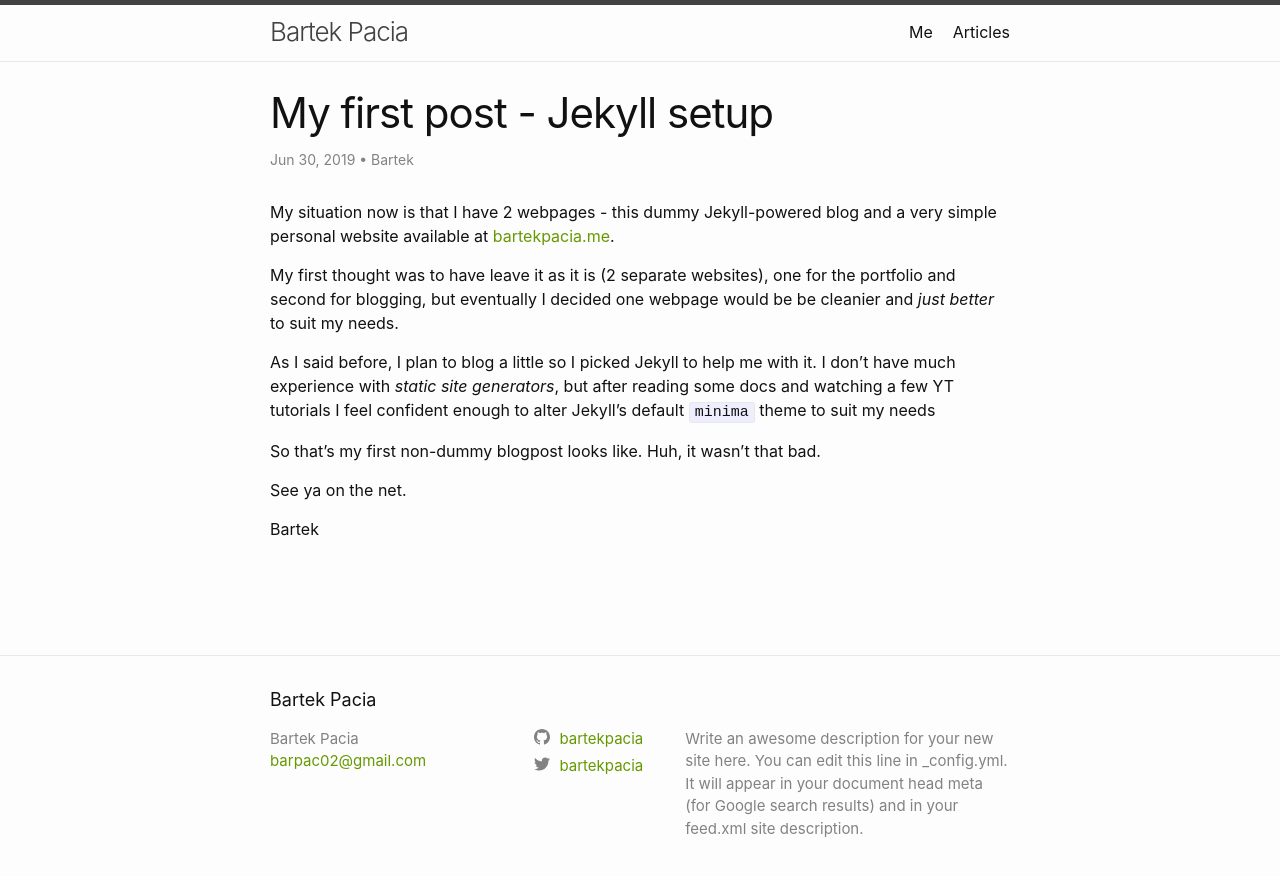
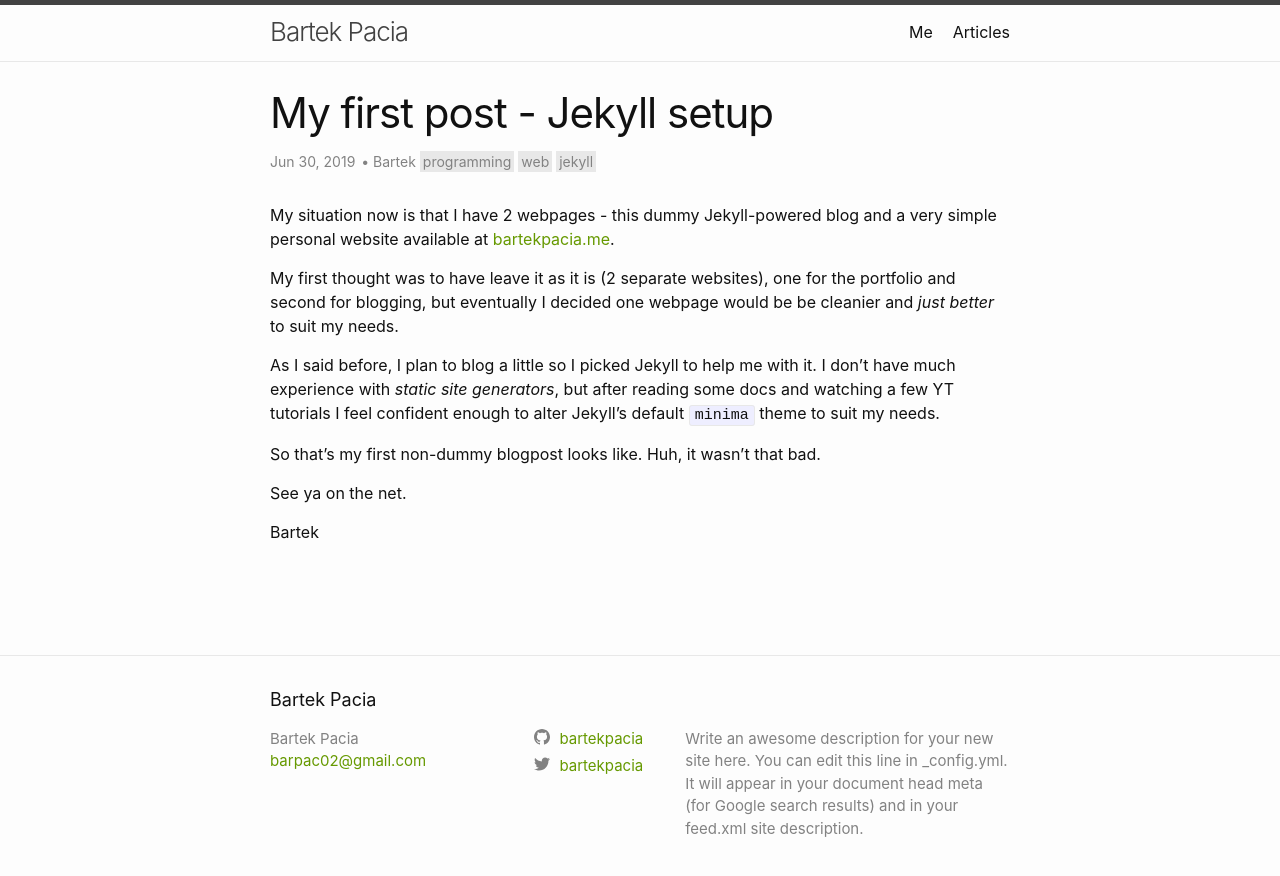
Before and after one commit to bartekpacia/bartekpacia.github.io, a Jekyll site: the page built from _posts/2019-06-30-my-first-post.md, in a window 1280 px wide. Shown: the top 876 px of the page. Built offline with Jekyll 4.4.1, drawn with Linux system fonts in a browser that asks for light colours.

Commit message:
date and categories are displayed properly

```diff
--- a/_layouts/post.html
+++ b/_layouts/post.html
@@ -5,14 +5,18 @@ layout: default
 
   <header class="post-header">
     <h1 class="post-title p-name" itemprop="name headline">{{ page.title | escape }}</h1>
-    <p class="post-meta">
-      <time class="dt-published" datetime="{{ page.date | date_to_xmlschema }}" itemprop="datePublished">
+    <p>
+      <time class="post-meta date-published" datetime="{{ page.date | date_to_xmlschema }}" itemprop="datePublished">
         {%- assign date_format = site.minima.date_format | default: "%b %-d, %Y" -%}
         {{ page.date | date: date_format }}
       </time>
       {%- if page.author -%}
-        • <span itemprop="author" itemscope itemtype="http://schema.org/Person"><span class="p-author h-card" itemprop="name">{{ page.author }}</span></span>
-      {%- endif -%}</p>
+        <span class="post-meta">• {{ page.author }}</<span>
+      {%- endif -%}
+      {%- for category in page.categories %}
+          <span class="post-meta category">{{ category }}</span>
+      {%- endfor -%}
+    </p>
   </header>
 
   <div class="post-content e-content" itemprop="articleBody">
--- a/_posts/2019-06-30-my-first-post.md
+++ b/_posts/2019-06-30-my-first-post.md
@@ -17,7 +17,7 @@ to suit my needs.
 As I said before, I plan to blog a little so I picked Jekyll to help me with it.
 I don't have much experience with _static site generators_, but after reading some docs
 and watching a few YT tutorials I feel confident enough to alter Jekyll's default `minima`
-theme to suit my needs
+theme to suit my needs.
 
 So that's my first non-dummy blogpost looks like. Huh, it wasn't that bad.
 
--- a/_sass/minima/_layout.scss
+++ b/_sass/minima/_layout.scss
@@ -208,6 +208,15 @@
 .post-meta {
   font-size: $small-font-size;
   color: $grey-color;
+
+  &.date-published {
+    margin-right: 2px;
+  }
+
+  &.category {
+    background-color: $grey-color-light;
+    padding: 2px 3px;
+  }
 }
 
 .post-link {
```
Also changed, not shown: _layouts/articles.html (+7 -2 lines), 1 other file.
